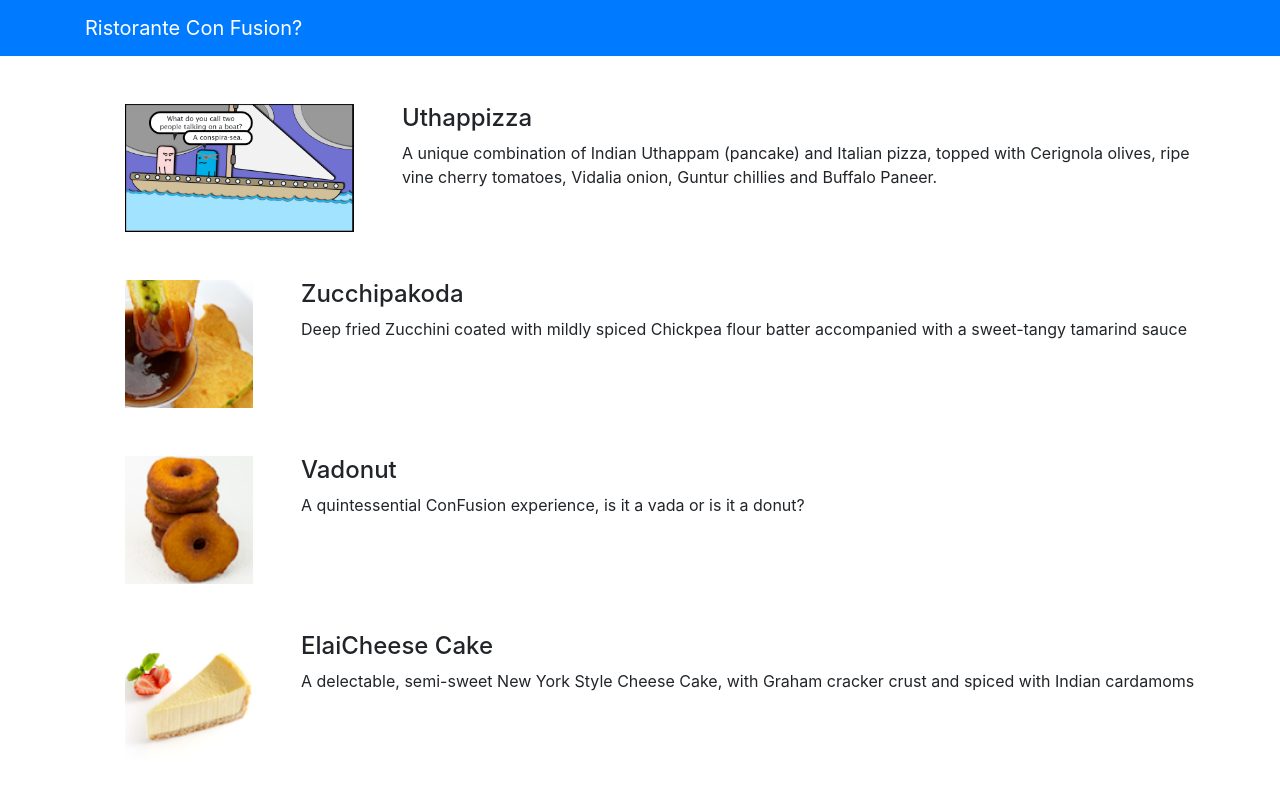
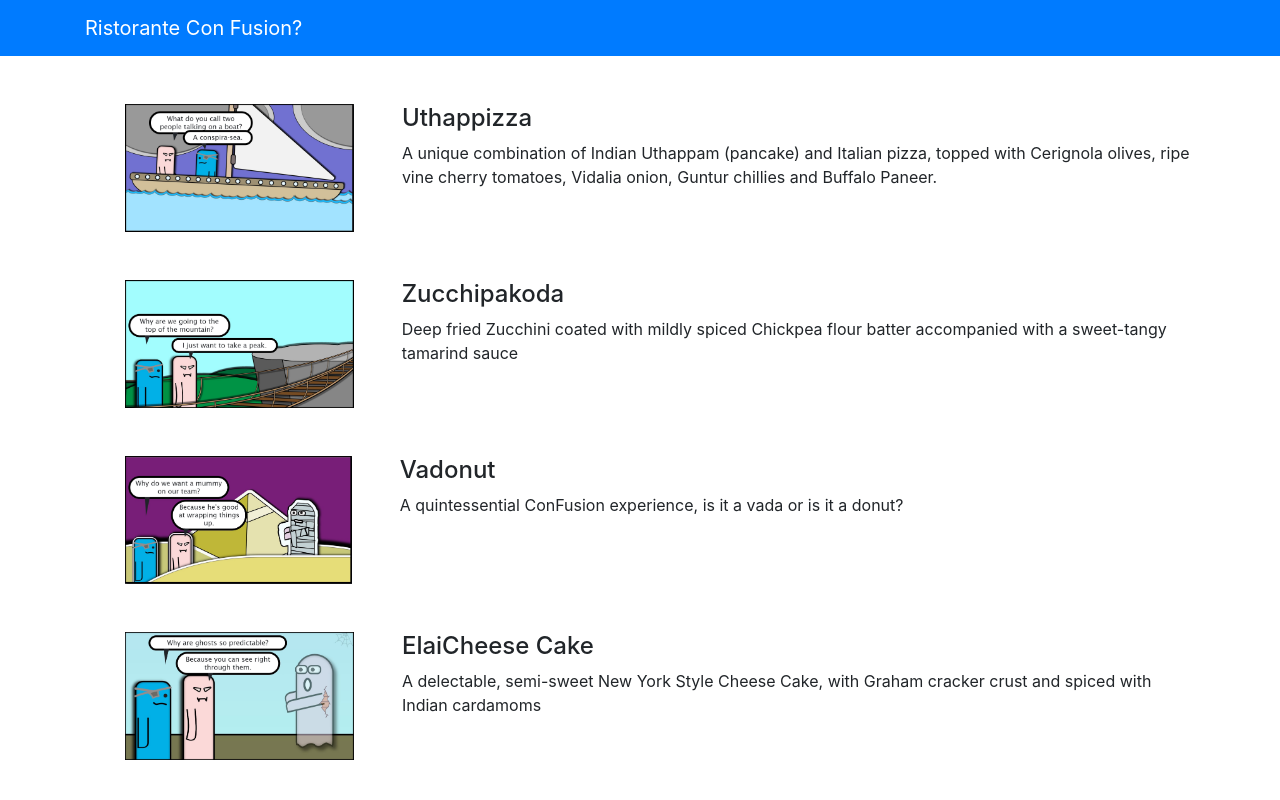
Before and after one commit to ikegdivs/reactsite, a React (Create React App) app: page / in a window 1280 px wide. Shown: the top 800 px of the page. Built offline with nearby package versions, Linux system fonts and the light colour scheme.

Commit message:
more remote/local image adjustments

```diff
--- a/src/MenuComponent.js
+++ b/src/MenuComponent.js
@@ -2,6 +2,9 @@ import React, { Component } from 'react';
 import { Media } from 'reactstrap';
 //import logo from '../assets/images/logo.svg';
 import image0 from './assets/images/jQuery_hasClass.JPG';
+import image1 from './assets/images/jQuery_css.JPG';
+import image2 from './assets/images/jQuery_removeAttr.JPG';
+import image3 from './assets/images/jQuery_fadeto.JPG';
 
 class Menu extends Component {
     constructor(props) {
@@ -19,7 +22,7 @@ class Menu extends Component {
                {
                   id: 1,
                   name:'Zucchipakoda',
-                  image: 'assets/images/zucchipakoda.png',
+                  image: image1,
                   category: 'appetizer',
                   label:'',
                   price:'1.99',
@@ -27,7 +30,7 @@ class Menu extends Component {
                {
                   id: 2,
                   name:'Vadonut',
-                  image: 'assets/images/vadonut.png',
+                  image: image2,
                   category: 'appetizer',
                   label:'New',
                   price:'1.99',
@@ -35,7 +38,7 @@ class Menu extends Component {
                {
                   id: 3,
                   name:'ElaiCheese Cake',
-                  image: 'assets/images/elaicheesecake.png',
+                  image: image3,
                   category: 'dessert',
                   label:'',
                   price:'2.99',
```
Also changed, not shown: 1 other file (tests, documents, lock files or other folders).
